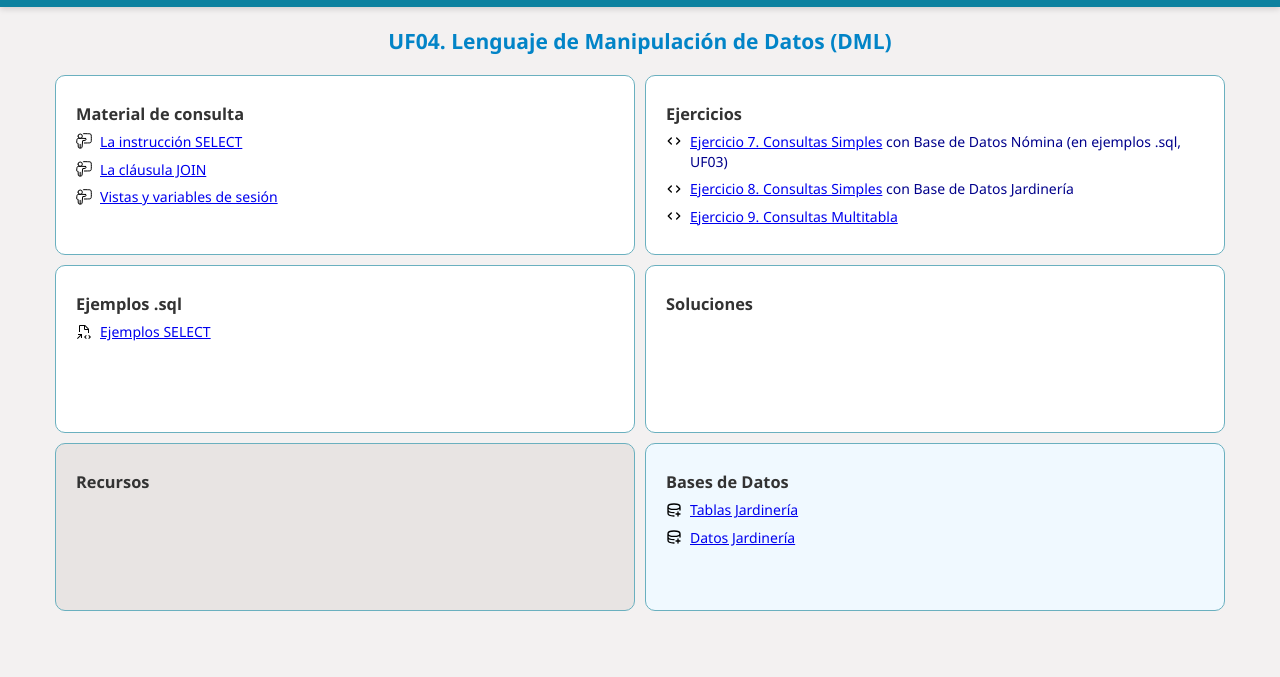
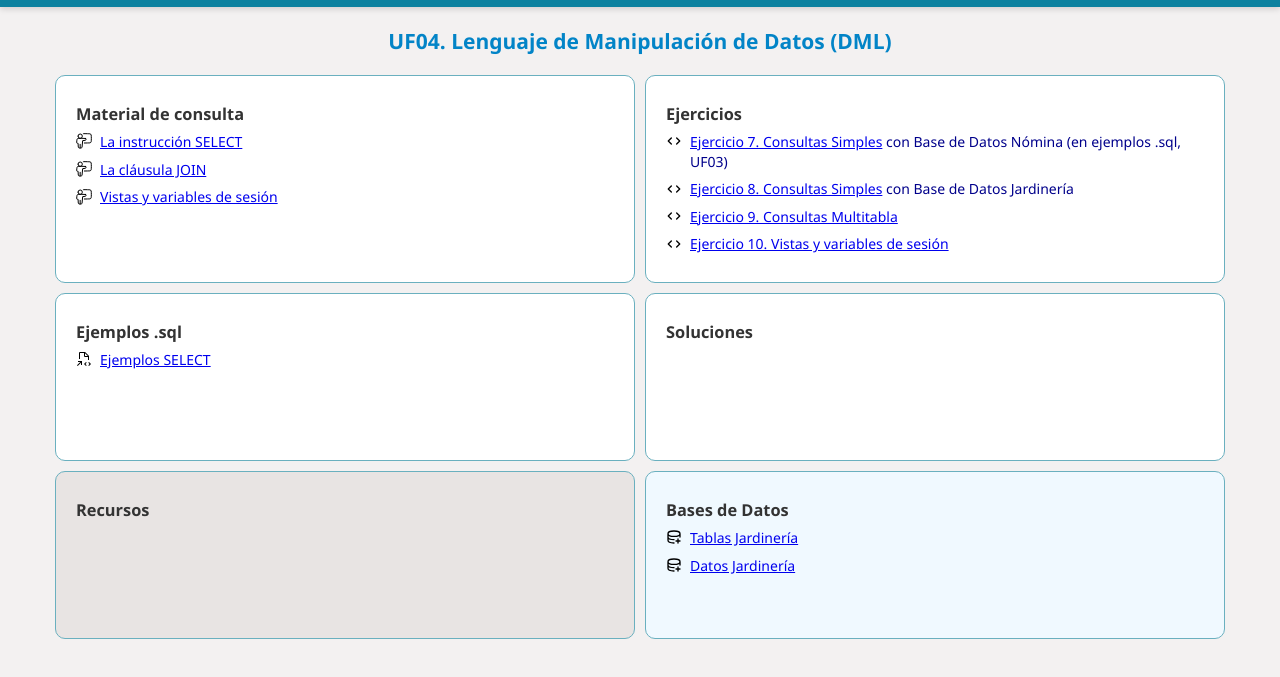
Before and after one commit to contenido-vario/MySQL, a plain HTML site: page uf04.html in a window 1280 px wide. Shown: the part 63-740 px from the top of the page. Drawn offline with Linux system fonts and the light colour scheme; a web font is replaced by a local one.

Commit message:
Update uf04.html

```diff
--- a/uf04.html
+++ b/uf04.html
@@ -46,6 +46,7 @@
         <li class="ejercicio"><a target="blank" href="./uf04/exs/ejercicio07.pdf">Ejercicio 7. Consultas Simples</a> con Base de Datos Nómina (en ejemplos .sql, UF03)</li>
         <li class="ejercicio"><a target="blank" href="./uf04/exs/ejercicio08.pdf">Ejercicio 8. Consultas Simples</a> con Base de Datos Jardinería</li>
         <li class="ejercicio"><a target="blank" href="./uf04/exs/ejercicio09.pdf">Ejercicio 9. Consultas Multitabla</a></li>
+        <li class="ejercicio"><a target="blank" href="./uf04/exs/ejercicio10.pdf">Ejercicio 10. Vistas y variables de sesión</a></li>
       </ul>
     </article>
 
```
